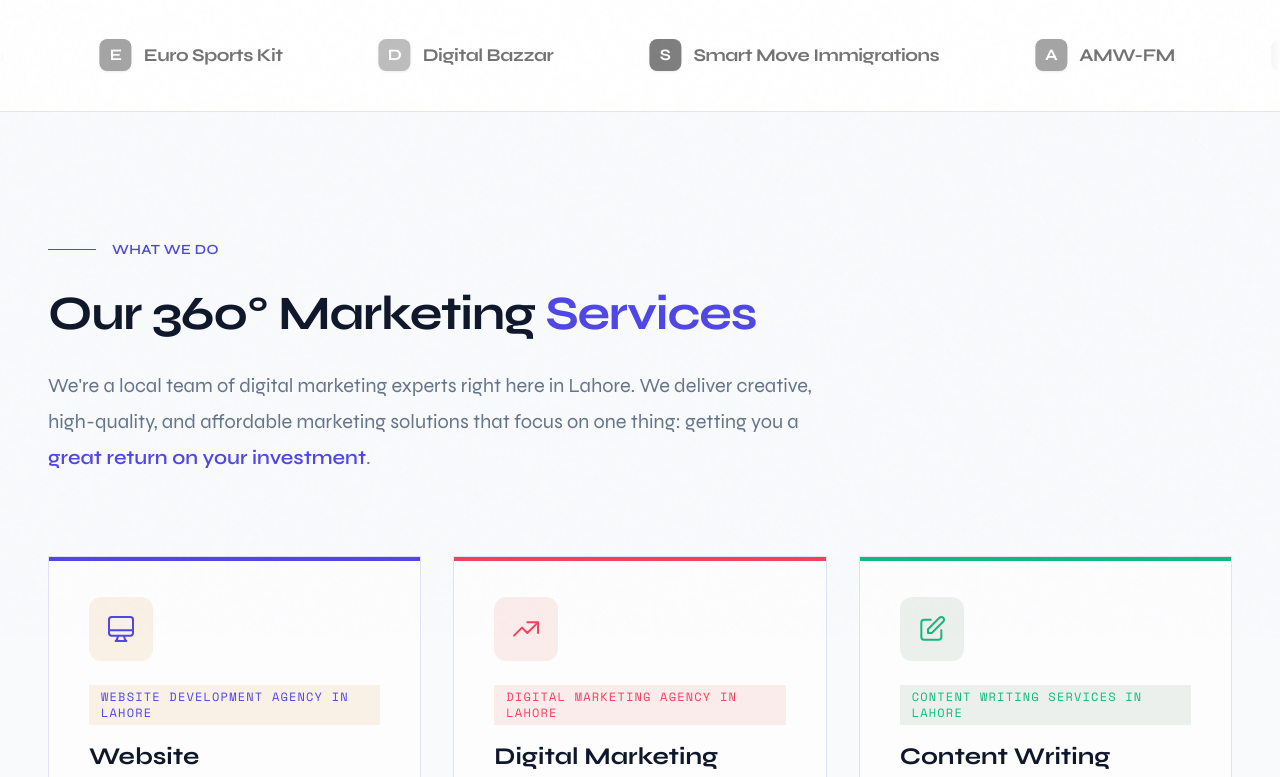
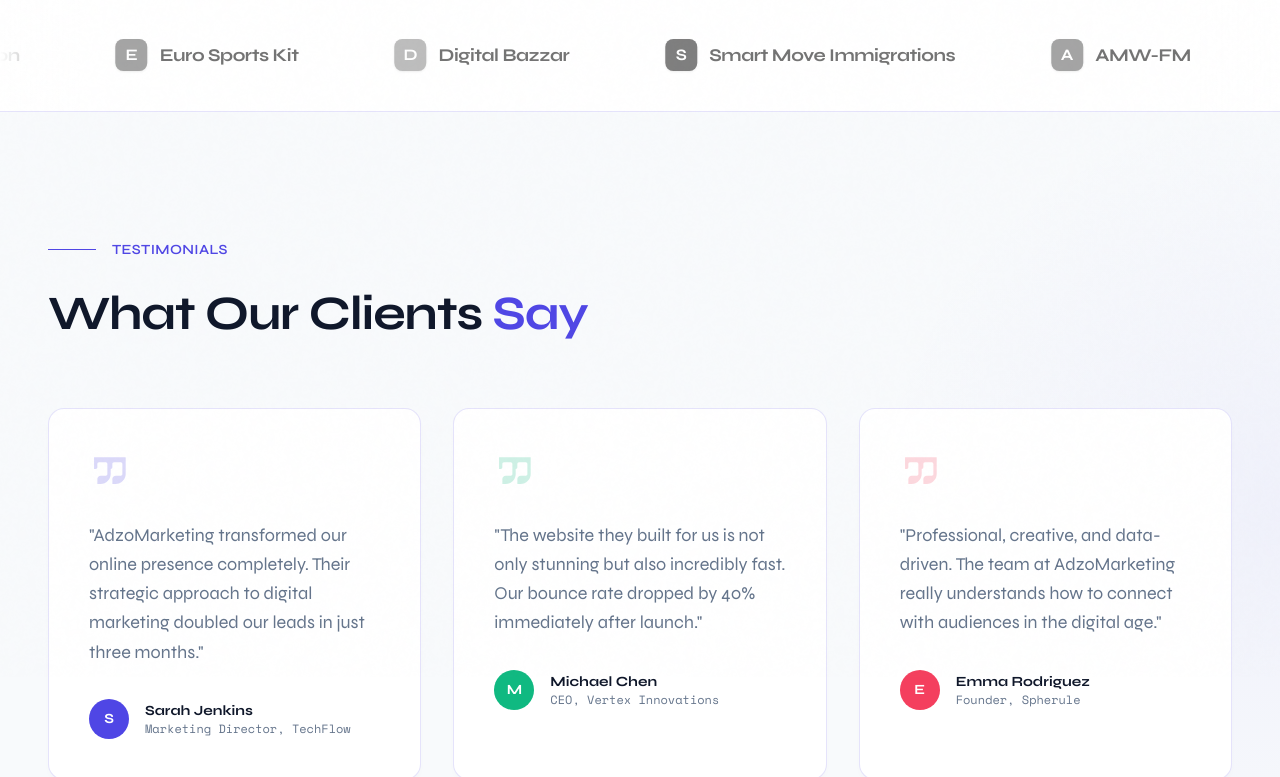
Before and after one commit to mooojn/pk-marketing, a Next.js app: page / in a window 1280 px wide. Shown: the part 963-1740 px from the top of the page. Built offline with nearby package versions, Linux system fonts and the light colour scheme.

Commit message:
Add sections

```diff
--- a/app/page.tsx
+++ b/app/page.tsx
@@ -7,16 +7,18 @@ import Pricing from "./components/Pricing";
 import DetailedServices from "./components/DetailedServices";
 import BrandSlider from "./components/BrandSlider";
 import Testimonials from "./components/Testimonials";
+import ContactForm from "./components/ContactForm";
 
 export default function Home() {
   return (
     <div className="grain-overlay">
       <Hero />
       <BrandSlider />
-      <Services />
+      <Testimonials />
+      {/* <Services /> */}
       <DetailedServices />
       <Pricing />
-      <Testimonials />
+      <ContactForm />
       <Footer />
     </div>
   );
```
